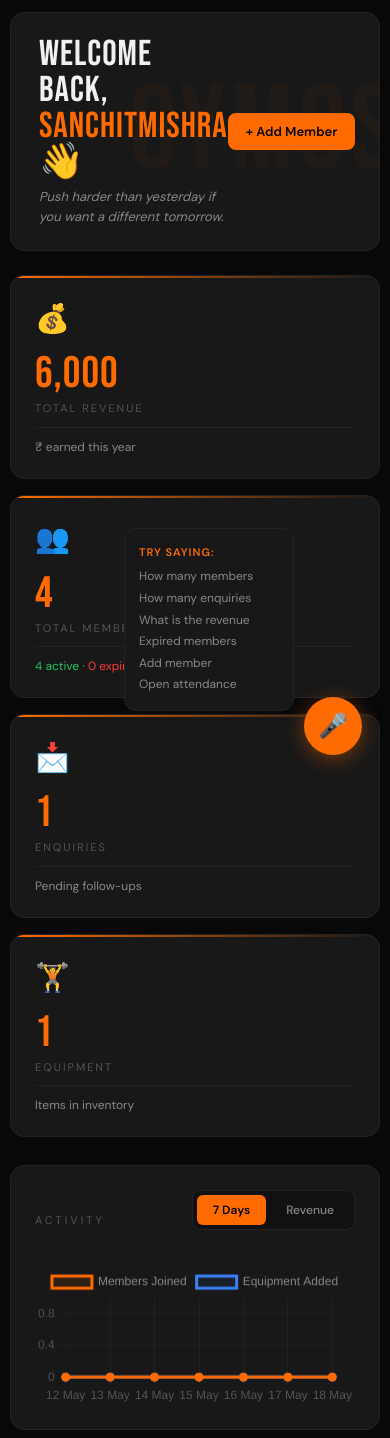
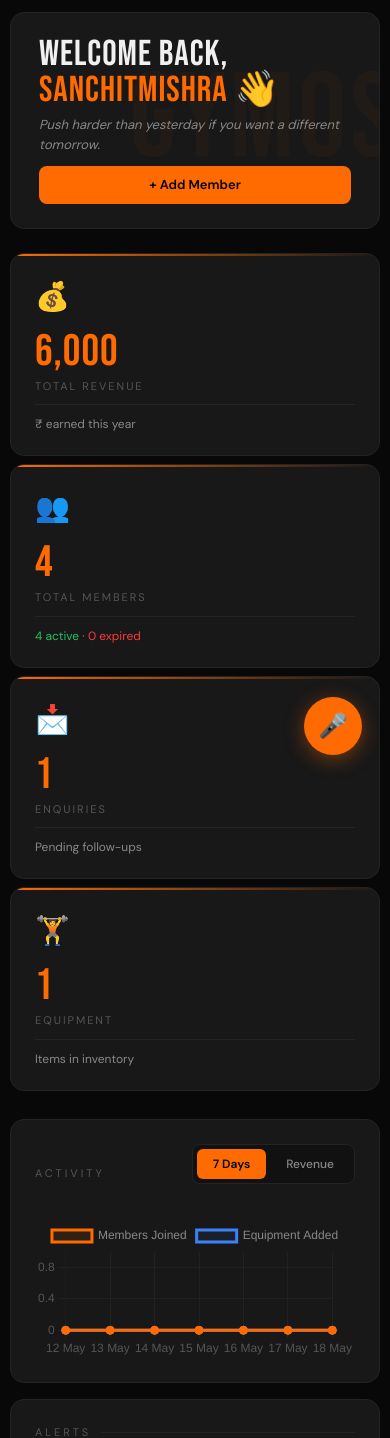
Before and after one commit to sanchitmishra11b-collab/gym-management-system, a Django app: page /home/ in a window 390 px wide. Shown: the part 61-1499 px from the top of the page. Run offline with Django 5.2, Linux system fonts and the light colour scheme; a user stored in the database is signed in; data comes from the database, SQL or seed files in the repository.

Commit message:
fix mobile

```diff
--- a/djangogym1/templates/index.html
+++ b/djangogym1/templates/index.html
@@ -8,6 +8,45 @@
     gap: 16px;
     margin-bottom: 28px;
 }
+
+@media (max-width: 480px) {
+    /* stat cards — 2 per row on phone */
+    .stat-grid { grid-template-columns: repeat(2, 1fr); gap: 8px; }
+
+    /* stat numbers smaller */
+    .stat-card .stat-num { font-size: 28px; }
+    .stat-card .stat-icon { font-size: 20px; margin-bottom: 6px; }
+    .stat-card { padding: 14px 12px; border-radius: 10px; }
+    .stat-card .stat-label { font-size: 9px; letter-spacing: 1px; }
+    .stat-card .stat-sub { font-size: 10px; }
+
+    /* welcome header */
+    .dash-header { padding: 16px; flex-direction: column; gap: 12px; }
+    .dash-hello { font-size: 24px; }
+    .dash-quote { font-size: 11px; }
+    .dash-header .btn { width: 100%; text-align: center; }
+
+    /* bottom grid single column */
+    .bottom-grid { grid-template-columns: 1fr; }
+    .chart-wrap { grid-column: span 1; padding: 14px; }
+    .alerts-panel { padding: 14px; }
+
+    /* chart tabs smaller */
+    .chart-tab { font-size: 11px; padding: 5px 12px; }
+
+    /* voice button smaller */
+    .voice-btn { width: 46px; height: 46px; font-size: 20px; bottom: 16px; right: 16px; }
+    .voice-help { display: none; } /* hide on mobile */
+}
+
+@media (min-width: 481px) and (max-width: 768px) {
+    /* tablet — 2 column stat grid */
+    .stat-grid { grid-template-columns: repeat(2, 1fr); }
+    .bottom-grid { grid-template-columns: 1fr; }
+    .chart-wrap { grid-column: span 1; }
+    .dash-hello { font-size: 30px; }
+}
+
 @media (max-width: 900px) { .stat-grid { grid-template-columns: repeat(2,1fr); } }
 @media (max-width: 500px) { .stat-grid { grid-template-columns: 1fr; } }
 
--- a/djangogym1/templates/navigationbar.html
+++ b/djangogym1/templates/navigationbar.html
@@ -43,7 +43,40 @@
         ::-webkit-scrollbar { width: 4px; }
         ::-webkit-scrollbar-track { background: var(--black); }
         ::-webkit-scrollbar-thumb { background: var(--orange); border-radius: 2px; }
+/* ══ MOBILE SIZE FIXES ══ */
+@media (max-width: 480px) {
+    /* base font smaller */
+    body { font-size: 13px; }
 
+    /* navbar brand smaller */
+    .brand-text { font-size: 16px; }
+    .brand-icon { width: 28px; height: 28px; font-size: 13px; }
+    .nav-inner { height: 52px; padding: 0 14px; }
+
+    /* page content tighter */
+    .page-wrap { padding: 10px 8px 60px; }
+
+    /* headings smaller */
+    .page-title { font-size: 24px; }
+    .section-title { font-size: 10px; }
+
+    /* cards smaller padding */
+    .g-card { border-radius: 10px; }
+
+    /* buttons full width on mobile */
+    .btn { font-size: 13px; padding: 8px 14px; }
+
+    /* forms */
+    .form-control { font-size: 13px; padding: 9px 11px; }
+    label { font-size: 10px; }
+
+    /* table text smaller */
+    .table thead th { font-size: 10px; padding: 8px 10px; }
+    .table tbody td { font-size: 12px; padding: 8px 10px; }
+
+    /* alerts smaller */
+    .alert { font-size: 12px; padding: 8px 12px; }
+}
         /* ══ NAVBAR ══ */
         .gymos-nav {
             background: var(--surface);
@@ -673,5 +706,6 @@ if (toggler && drawer) {
 }
 </script>
 
+
 </body>
 </html>
```
